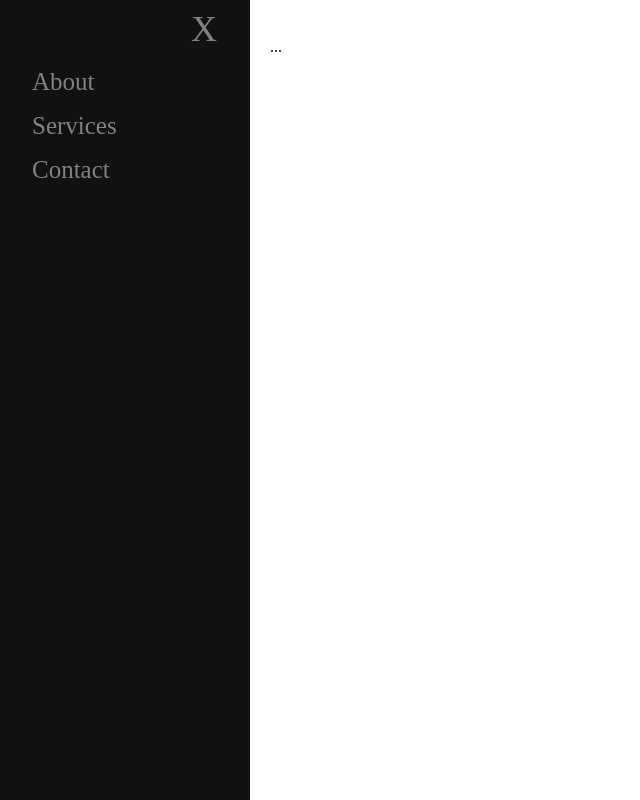
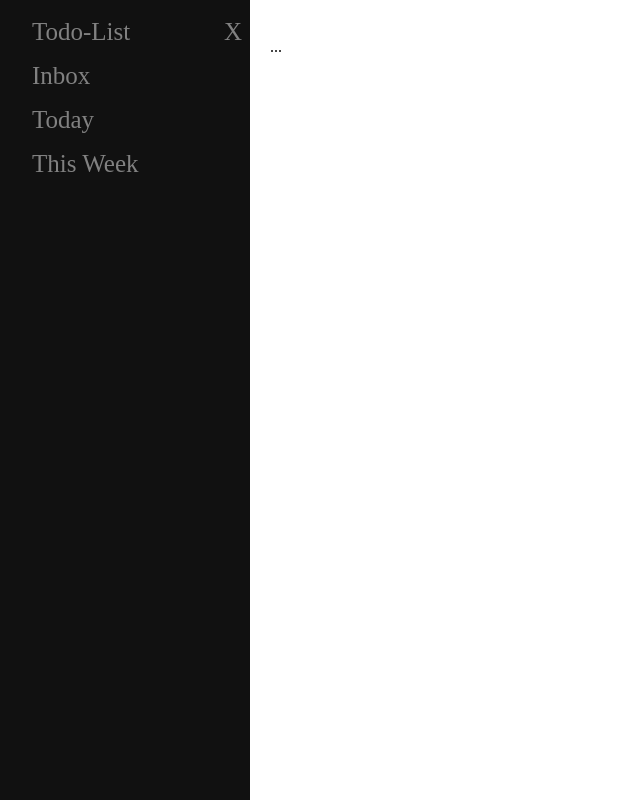
Before and after one commit to ctdc0208/Todo-List, a website built with webpack: page dist/index.html in a window 1280 px wide. Shown: the whole page, without its empty margins (0-640 px from the left). Built offline with nearby package versions, Linux system fonts and the light colour scheme.

Commit message:
change layout of dropdown menu

```diff
--- a/src/index.js
+++ b/src/index.js
@@ -11,20 +11,26 @@ content.appendChild(mainContainer);
 const dropdownSideMenu = document.createElement('div');
 dropdownSideMenu.setAttribute('id', "myDropdown");
 dropdownSideMenu.classList.add('dropdown-side-menu');
-const a1 = document.createElement('a');
-
-a1.classList.add("closebtn");
-a1.setAttribute('onclick', "closeNav()");
-a1.textContent = "X";
+const a1 = document.createElement('div');
+a1.classList.add('a1');
+const a1Title = document.createElement('div');
+a1Title.classList.add('title-sidebar');
+a1Title.textContent = "Todo-List";
+a1.appendChild(a1Title);
+const a1Close = document.createElement('div');
+a1Close.classList.add("close-btn-sidebar");
+a1Close.setAttribute('onclick', "closeNav()");
+a1Close.textContent = "X";
+a1.appendChild(a1Close);
 dropdownSideMenu.appendChild(a1);
 const a2 = document.createElement('a');
-a2.textContent = "About";
+a2.textContent = "Inbox";
 dropdownSideMenu.appendChild(a2);
 const a3 = document.createElement('a');
-a3.textContent = "Services";
+a3.textContent = "Today";
 dropdownSideMenu.appendChild(a3);
 const a4 = document.createElement('a');
-a4.textContent = "Contact";
+a4.textContent = "This Week";
 dropdownSideMenu.appendChild(a4);
 mainContainer.appendChild(dropdownSideMenu);
 
--- a/src/style.css
+++ b/src/style.css
@@ -18,7 +18,7 @@ html, body {
  left: 0;
  background-color: #111; /* Black*/
  overflow-x: hidden; /* Disable horizontal scroll */
- padding-top: 60px; /* Place content 60px from the top */
+ padding-top: 10px; /* Place content 60px from the top */
 }
 
 /* The navigation menu links */
@@ -56,3 +56,22 @@ html, body {
  .dropdown-side-menu {padding-top: 15px;}
  .dropdown-side-menu a {font-size: 18px;}
 }
+
+.a1 {
+  display: flex;
+  align-items: center;
+  justify-content: space-between;
+  padding: 8px 8px 8px 32px;
+  text-decoration: none;
+  font-size: 25px;
+  color: #818181;
+  transition: 0.3s;
+}
+.title-sidebar {
+  display: flex;
+  justify-content: flex-start;
+}
+.close-btn-sidebar {
+  display: flex;
+  justify-content: flex-end;
+}
```
Also changed, not shown: dist/main.js.
